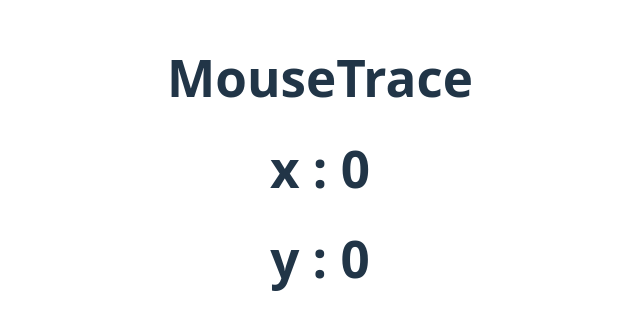
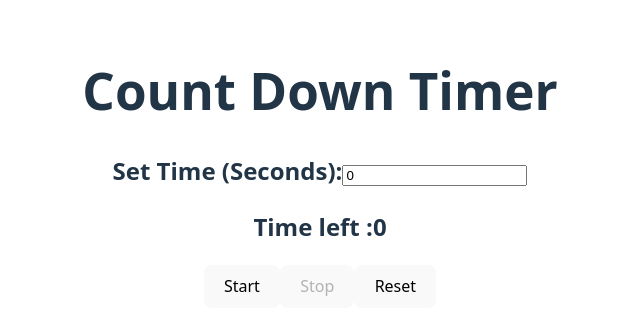
Before and after one commit to Abdulahi338/React-practice, a React (Vite) app: page / in a window 1280 px wide. Shown: the part 232-566 px from the top of the page, without its empty margins (320-960 px from the left). Built offline with nearby package versions, Linux system fonts and the light colour scheme.

Commit message:
solving exercise 8

```diff
--- a/src/App.jsx
+++ b/src/App.jsx
@@ -12,6 +12,7 @@ import "./App.css";
 //
 import Exercise6 from "./Exercise6";
 import MouseTrace from "./components/MouseTrace";
+import Exercise8  from "./components/Exercise8";
 function App() {
   // const userName = "ALi";
   // const email = "azam@gmail.com";
@@ -51,7 +52,8 @@ function App() {
       {/* <Exercise6 /> */}
       {/* <Todo/> */}
 
-      <MouseTrace />
+      {/* <MouseTrace /> */}
+      <Exercise8/>
     </>
   );
 }
--- /dev/null
+++ b/src/components/Exercise8.jsx
@@ -0,0 +1,53 @@
+import React, { useEffect, useState } from 'react'
+
+export default function Exercise8() {
+    const [time , setTime]=useState(0);
+    const [isRunnig , setIsRunnig] = useState(false);
+
+    useEffect (()=>{
+        let timerID;
+        if(isRunnig && time >0){
+             timerID = setInterval(()=>{
+            setTime((pre)=>pre-1)
+        },1000)
+        }
+        if(time == 0 && isRunnig){
+            setIsRunnig(false);
+
+        }
+
+
+        return ()=> clearInterval(timerID)
+
+
+    },[isRunnig,time
+
+    ])
+    const handileStart =()=>{
+        setIsRunnig(true)
+    }
+
+    const handleStop = ()=>{
+        setIsRunnig(false);
+    }
+
+  return (
+    <div>
+        <h1>Count Down Timer </h1>
+        <div> <h2>Set Time (Seconds):
+            <input type="text" value={time} onChange={(e)=>setTime(e.target.value)} />
+            </h2>
+        </div>
+        <div>
+            <h2>Time left :{time}</h2>
+        </div>
+        <div>
+            <button disabled = {isRunnig} onClick={handileStart} >Start</button>
+            <button disabled={!isRunnig} onClick={handleStop}>Stop</button>
+            <button>Reset</button>
+        </div>
+
+    </div>
+
+  )
+}
```
